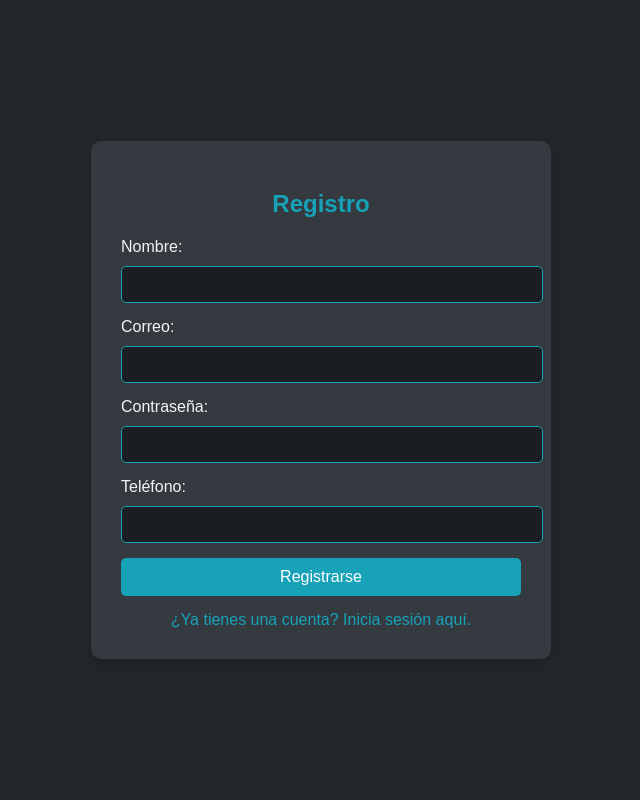
After one commit to FlakoBIG/BarberMaker, a Django app: page /register/ in a window 1280 px wide. The commit adds this page. Shown: the whole page, without its empty margins (319-959 px from the left). Run offline with Django 3.2, Linux system fonts and the light colour scheme.

Commit message:
Commint genial

```diff
--- a/BarberMaker/BarberMaker/urls.py
+++ b/BarberMaker/BarberMaker/urls.py
@@ -27,6 +27,13 @@ urlpatterns = [
     path('agregar_corte/<str:barberia_id>/', views.agregar_corte, name='agregar_corte'),
     path('eliminar_corte/<str:barberia_id>/<str:corte_nombre>/', views.eliminar_corte, name='eliminar_corte'),
 
+    path('login/', views.login_view, name='login'),
+    path('register/', views.register_view, name='register'),
+    path('logout/', views.logout_view, name='logout'),
+    path('dashboard/', views.dashboard, name='dashboard'),
+    path('postular/<str:barberia_id>', views.postular, name='postular'),  # La vista para enviar postulaciones
+    path('lista_p/', views.lista_de_postulantes, name='lista_p'),  # La vista para enviar postulaciones
+
 
 
 
--- /dev/null
+++ b/BarberMaker/BarberMakerApp/templates/register.html
@@ -0,0 +1,112 @@
+<!DOCTYPE html>
+<html lang="es">
+<head>
+    <meta charset="UTF-8">
+    <meta name="viewport" content="width=device-width, initial-scale=1.0">
+    <title>Registro</title>
+    <style>
+        body {
+            font-family: Arial, sans-serif;
+            background-color: #23272b;
+            color: #f4f4f4;
+            margin: 0;
+            padding: 0;
+            height: 100vh;
+            display: flex;
+            justify-content: center;
+            align-items: center;
+        }
+
+        .register-container {
+            background-color: #343a40;
+            padding: 30px;
+            border-radius: 10px;
+            width: 100%;
+            max-width: 400px;
+            box-shadow: 0 4px 8px rgba(0, 0, 0, 0.2);
+        }
+
+        h2 {
+            text-align: center;
+            color: #17a2b8;
+            margin-bottom: 20px;
+        }
+
+        label {
+            color: #f4f4f4;
+            display: block;
+            margin-bottom: 10px;
+        }
+
+        input[type="text"],
+        input[type="email"],
+        input[type="password"] {
+            width: 100%;
+            padding: 10px;
+            margin-bottom: 15px;
+            border: 1px solid #17a2b8;
+            border-radius: 5px;
+            background-color: #1a1e22;
+            color: #f4f4f4;
+        }
+
+        input[type="text"]:focus,
+        input[type="email"]:focus,
+        input[type="password"]:focus {
+            outline: none;
+            border-color: #17a2b8;
+        }
+
+        button {
+            width: 100%;
+            padding: 10px;
+            background-color: #17a2b8;
+            color: white;
+            border: none;
+            border-radius: 5px;
+            font-size: 16px;
+            cursor: pointer;
+        }
+
+        button:hover {
+            background-color: #1a1e22;
+        }
+
+        a {
+            display: block;
+            text-align: center;
+            color: #17a2b8;
+            margin-top: 15px;
+            text-decoration: none;
+        }
+
+        a:hover {
+            color: #f4f4f4;
+        }
+    </style>
+</head>
+<body>
+
+    <div class="register-container">
+        <h2>Registro</h2>
+        <form method="POST">
+            {% csrf_token %}
+            <label for="nombre">Nombre:</label>
+            <input type="text" name="nombre" required>
+
+            <label for="correo">Correo:</label>
+            <input type="email" name="correo" required>
+
+            <label for="password">Contraseña:</label>
+            <input type="password" name="password" required>
+
+            <label for="telefono">Teléfono:</label>
+            <input type="text" name="telefono">
+
+            <button type="submit">Registrarse</button>
+        </form>
+        <a href="{% url 'login' %}">¿Ya tienes una cuenta? Inicia sesión aquí.</a>
+    </div>
+
+</body>
+</html>
--- a/BarberMaker/BarberMakerApp/views.py
+++ b/BarberMaker/BarberMakerApp/views.py
@@ -1,13 +1,14 @@
 
 from django.shortcuts import render, get_object_or_404, redirect
-from .forms import BarberiaForm,CorteForm
-from firebase_admin import firestore
+from .forms import *
+from .models import *
+from firebase_admin import auth, firestore,exceptions,storage
+from django.contrib import messages
 from django.http import HttpResponse
 from BarberMaker import firebase_config
 from datetime import datetime
 db = firestore.client()
 
-# Create your views here.
 def opciones(request):
     return render(request,'opciones.html')
 
@@ -49,7 +50,6 @@ def barberia_seleccionada(request, barberia_id):
     else:
         return render(request, 'error.html', {'message': 'Barbería no encontrada'})
 
-
 def administrar_barberia(request, barberia_id):
     db = firestore.client()
     barberia_ref = db.collection('datos-barberias').document(barberia_id)
@@ -65,7 +65,6 @@ def administrar_barberia(request, barberia_id):
         })
     else:
         return render(request, 'error.html', {'message': 'Barbería no encontrada'})
-
 
 def crear_barberia(request):
     if request.method == 'POST':
@@ -201,7 +200,7 @@ def agregar_corte(request, barberia_id):
         # Validar que ambos campos estén presentes
         if nombre and precio:
             try:
-                precio = float(precio)  # Asegurarse de que el precio sea un número
+                precio = int(precio)  # Asegurarse de que el precio sea un número
 
                 # Obtener el documento actual de la barbería
                 barberia_doc = barberia_ref.get()
@@ -212,11 +211,8 @@ def agregar_corte(request, barberia_id):
 
                     # Validar que el nombre del corte no esté ya en los cortes existentes
                     if nombre in cortes:
-                        # Si el corte ya existe, devolver un mensaje de error y permanecer en el modal
-                        return render(request, 'agregar_corte.html', {
-                            'error': f"El corte '{nombre}' ya está registrado.",
-                            'barberia_id': barberia_id
-                        })
+                        # Si el corte ya existe, redirige sin error
+                        return redirect('administrar_barberia', barberia_id=barberia_id)
 
                     # Si el corte no existe, agregarlo
                     cortes[nombre] = precio
@@ -232,7 +228,6 @@ def agregar_corte(request, barberia_id):
 
     # Redirige a la vista original después de agregar el corte
     return redirect('administrar_barberia', barberia_id=barberia_id)
-
 
 def eliminar_corte(request, barberia_id, corte_nombre):
     print(f"Solicitando eliminar el corte: {corte_nombre} de la barbería: {barberia_id}")
@@ -265,3 +260,181 @@ def eliminar_corte(request, barberia_id, corte_nombre):
 
     # Redirigir de vuelta a la página de la barbería
     return redirect('administrar_barberia', barberia_id=barberia_id)
+
+
+
+#DEINEL
+def login_view(request):
+    """
+    Vista para iniciar sesión de un usuario.
+    """
+    if request.method == 'POST':
+        correo = request.POST.get('correo')
+        password = request.POST.get('password')
+
+        try:
+            # Aquí intentas autenticar al usuario
+            user = auth.get_user_by_email(correo)
+            # Realizar la verificación de la contraseña (si es necesario)
+
+            # Si el login es exitoso, redirigir o manejar el inicio de sesión
+            messages.success(request, 'Inicio de sesión exitoso.')
+            return redirect('listar_barberias')  # Reemplaza 'home' con tu URL deseada
+        except exceptions.FirebaseError as e:
+            # Captura cualquier error relacionado con Firebase
+            messages.error(request, f'Error al iniciar sesión: {e}')
+            return redirect('login')
+
+    return render(request, 'login.html')
+# Vista para registrar un nuevo usuario
+def register_view(request):
+    """
+    Vista para registrar un nuevo usuario.
+    """
+    if request.method == 'POST':
+        nombre = request.POST.get('nombre')
+        correo = request.POST.get('correo')
+        password = request.POST.get('password')
+        telefono = request.POST.get('telefono')
+
+        try:
+            # Crear un usuario en Firebase Authentication
+            user = auth.create_user(
+                email=correo,
+                password=password,
+                display_name=nombre,
+            )
+
+            # Guardar el usuario en Firestore
+            db.collection('usuarios').document(user.uid).set({
+                'nombre': nombre,
+                'correo': correo,
+                'telefono': telefono,
+            })
+
+            # También guardar en la base de datos local de Django
+            usuario = Usuario(uid=user.uid, nombre=nombre, correo=correo, telefono=telefono)
+            usuario.save()
+
+            messages.success(request, 'Usuario registrado exitosamente. ¡Inicia sesión!')
+            return redirect('login')
+        except exceptions.FirebaseError as e:
+            messages.error(request, f'Error al registrar el usuario: {e}')
+            return redirect('register')
+
+    return render(request, 'register.html')
+
+# Vista para cerrar sesión
+def logout_view(request):
+    """
+    Vista para cerrar sesión.
+    """
+    try:
+        del request.session['uid']  # Eliminar el UID de la sesión
+    except KeyError:
+        pass
+
+    messages.success(request, 'Has cerrado sesión exitosamente.')
+    return redirect('login')
+
+# Vista para la página principal (Dashboard) después de iniciar sesión
+def dashboard(request):
+    """
+    Página principal después de iniciar sesión.
+    """
+    if 'uid' not in request.session:
+        return redirect('login')  # Redirige si no está autenticado
+
+    uid = request.session['uid']
+    user_doc = db.collection('usuarios').document(uid).get()
+
+    if not user_doc.exists:
+        messages.error(request, 'No se encontró el usuario. Por favor, inicia sesión nuevamente.')
+        return redirect('login')
+
+    user_data = user_doc.to_dict()
+    return render(request, 'dashboard.html', {'user': user_data})
+
+def subir_curriculum(curriculum_file, nombre, correo):
+    try:
+        # Obtener el bucket de Firebase Storage
+        bucket = storage.bucket()
+
+        # Subir el archivo al bucket con una ruta específica
+        blob = bucket.blob(f'curriculums/{curriculum_file.name}')
+        blob.upload_from_file(curriculum_file)
+
+        # Obtener la URL pública del archivo subido
+        file_url = blob.public_url
+        print(f"Archivo subido con éxito. URL pública: {file_url}")
+
+        # Puedes guardar esta URL en Firestore si deseas asociar el archivo con un documento de Firestore
+        db.collection('postulaciones').add({
+            'nombre': nombre,
+            'correo': correo,
+            'curriculum_url': file_url,  # URL pública del archivo
+            'estado': 'pendiente',  # Estado inicial de la postulación
+        })
+
+        print("Postulación guardada en Firestore exitosamente.")
+        return file_url  # Retornar la URL para confirmación
+    except Exception as e:
+        print(f"Error al subir el archivo: {e}")
+        return None
+
+def postular(request, barberia_id):
+    # Conectarse a la base de datos de Firestore
+    db = firestore.client()
+
+    # Buscar la barbería usando el ID de la URL
+    barberia_ref = db.collection('datos-barberias').document(barberia_id)
+    barberia = barberia_ref.get()
+
+    if barberia.exists:
+        barberia_data = barberia.to_dict()
+        barberia_nombre = barberia_data.get('nombre')  # Obtener el nombre de la barbería
+
+    else:
+        messages.error(request, 'La barbería no existe.')
+        return redirect('index')  # Redirigir a la página de inicio si no se encuentra la barbería
+
+    if request.method == 'POST' and request.FILES.get('curriculum'):
+        # Obtener el archivo del currículum y otros datos del formulario
+        curriculum = request.FILES['curriculum']
+        nombre = request.POST.get('nombre')
+        correo = request.POST.get('correo')
+
+        # Llamar a la función para subir el archivo a Firebase Storage y guardarlo en Firestore
+        file_url = subir_curriculum(curriculum, nombre, correo)
+
+        if file_url:
+            messages.success(request, 'Postulación enviada exitosamente.')
+            return redirect('index')  # Redirigir a la página de inicio después de una postulación exitosa
+        else:
+            messages.error(request, 'Hubo un problema al subir tu currículum. Intenta nuevamente.')
+            return redirect('postular', barberia_id=barberia_id)  # Mantener el ID de la barbería
+
+    return render(request, 'Postular.html', {'barberia': barberia_data})
+
+def lista_de_postulantes(request):
+    try:
+        # Recuperar todas las postulaciones desde Firestore
+        postulaciones_ref = db.collection('postulaciones')
+        postulaciones = postulaciones_ref.stream()
+
+        # Crear una lista de diccionarios con los datos de las postulaciones
+        lista_postulantes = []
+        for post in postulaciones:
+            data = post.to_dict()
+            lista_postulantes.append({
+                'nombre': data.get('nombre'),
+                'curriculum_url': data.get('curriculum_url')
+            })
+
+        # Pasar los datos a la plantilla
+        return render(request, 'ListaPostulantes.html', {'postulantes': lista_postulantes})
+
+    except Exception as e:
+        print(f"Error al recuperar las postulaciones: {e}")
+        messages.error(request, 'Hubo un problema al recuperar la lista de postulantes.')
+        return redirect('index')  # Redirigir en caso de error
```
Also changed, not shown: BarberMaker/BarberMaker/firebase_config.py (+6 -3 lines), BarberMaker/BarberMakerApp/forms.py (+12 -1 lines), BarberMaker/BarberMakerApp/models.py (+28 -0 lines), BarberMaker/BarberMakerApp/templates/ListaPostulantes.html (added, +41 -0 lines), BarberMaker/BarberMakerApp/templates/Postular.html (added, +54 -0 lines), BarberMaker/BarberMakerApp/templates/administrar_barberia.html (+5 -9 lines), BarberMaker/BarberMakerApp/templates/barberia_seleccionada.html (+8 -3 lines), BarberMaker/BarberMakerApp/templates/dashboard.html (added, +15 -0 lines), BarberMaker/BarberMakerApp/templates/login.html (added, +104 -0 lines), BarberMaker/BarberMakerApp/templates/opciones.html (+7 -3 lines).
